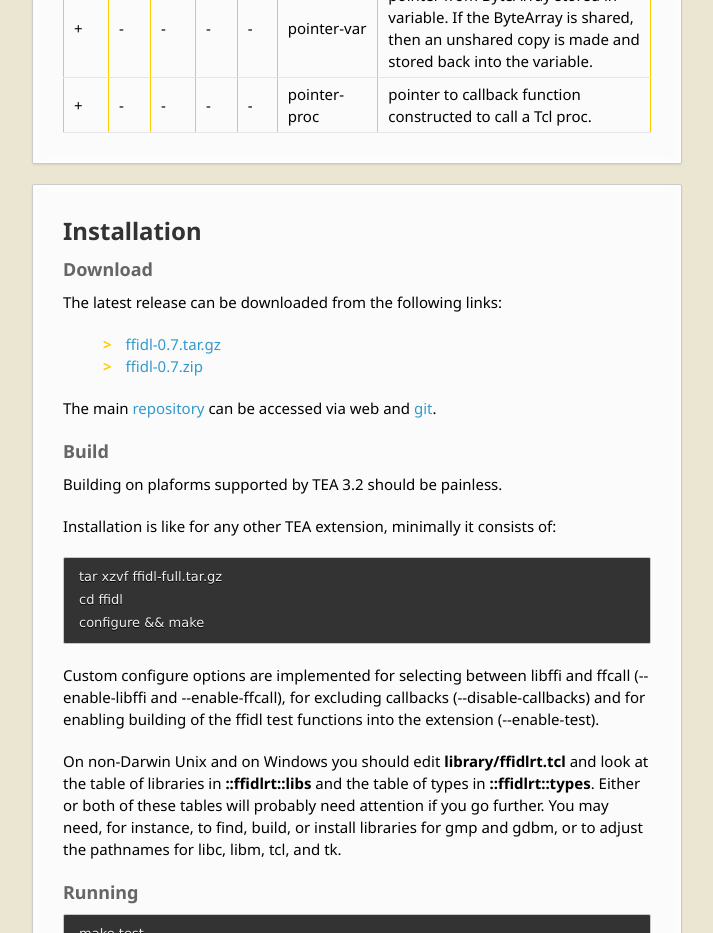
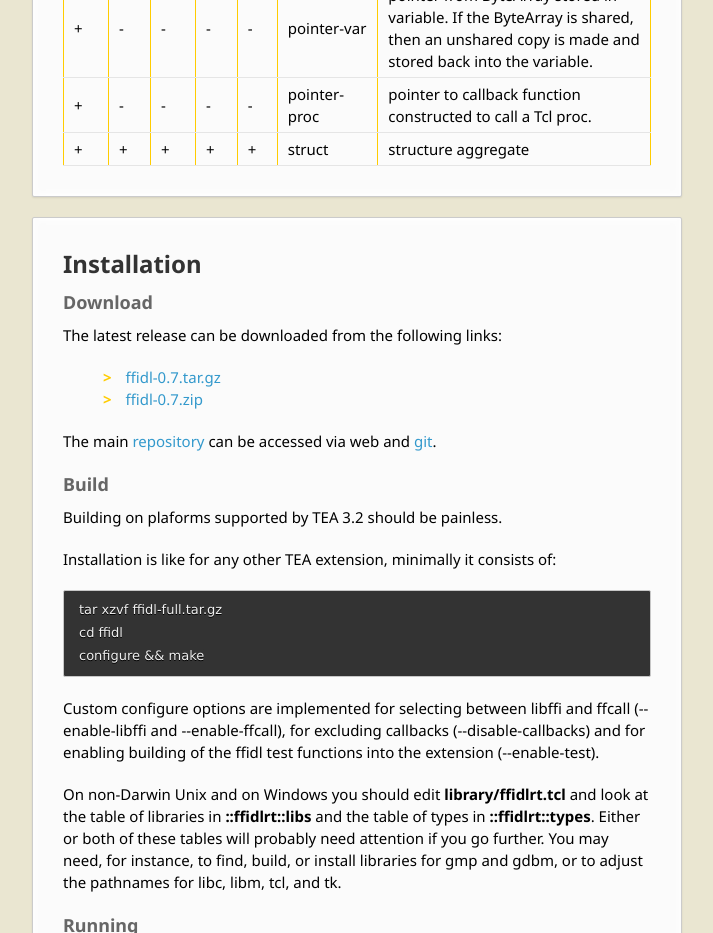
Before and after one commit to prs-de/ffidl, a plain HTML site: page doc/ffidl.html in a window 1280 px wide. Shown: the part 6700-7633 px from the top of the page, without its empty margins (398-1111 px from the left). Drawn offline with Linux system fonts and the light colour scheme; a web font is replaced by a local one.

Commit message:
Show structs' valid contexts in the table

```diff
--- a/doc/ffidl.html
+++ b/doc/ffidl.html
@@ -568,6 +568,7 @@ Hello libc!
             </td>
           </tr>
           <tr> <td> + </td> <td> - </td> <td> - </td> <td> - </td> <td> - </td> <td> pointer-proc </td> <td> pointer to callback function constructed to call a Tcl proc. </td> </tr>
+          <tr> <td> + </td> <td> + </td> <td> + </td> <td> + </td> <td> + </td> <td> struct </td> <td> structure aggregate </td> </tr>
         </table>
       </section>
       <section>
```
